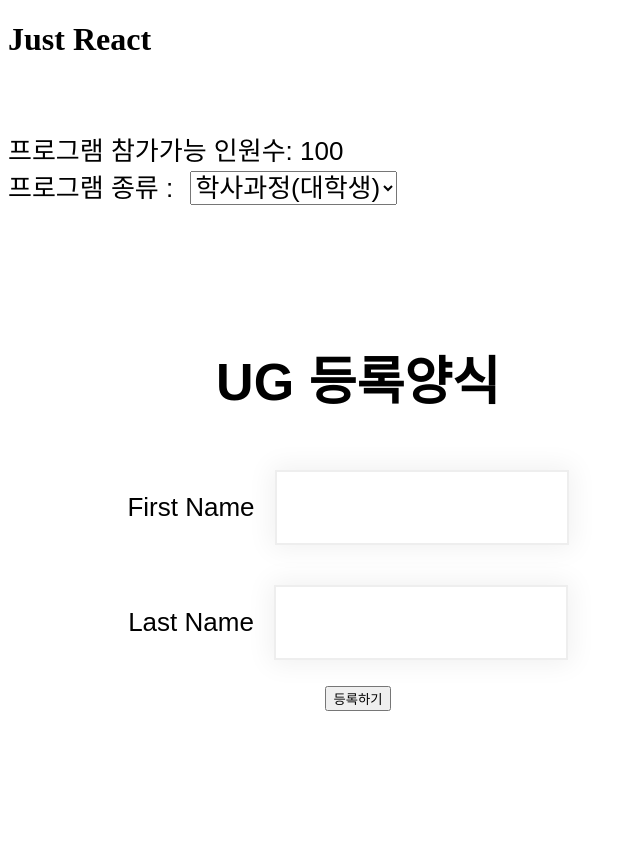
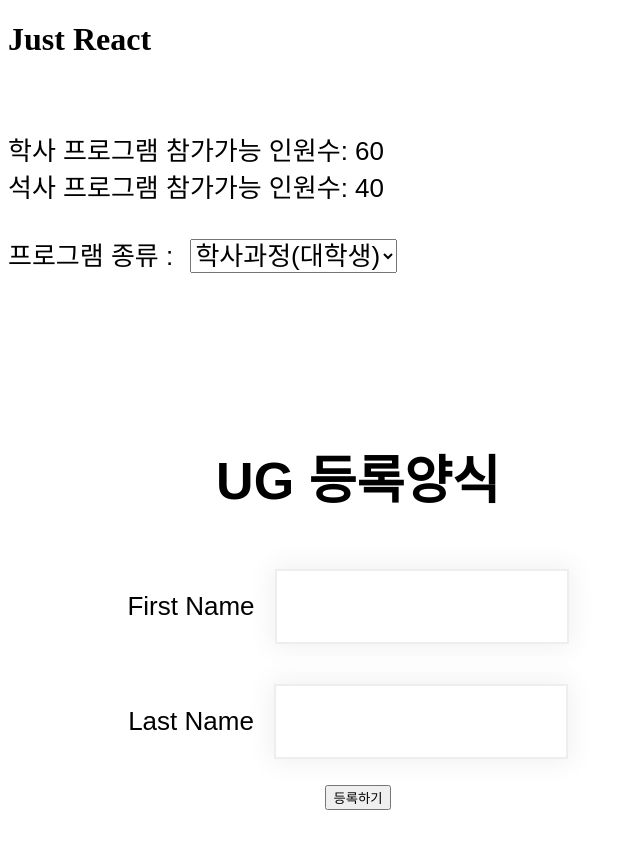
Before and after one commit to kimch321/enrollment-react-app, a React (Create React App) app: page / in a window 1280 px wide. Shown: the top 848 px of the page, without its empty margins (0-640 px from the left). Before the commit the page ends 811 px from the top, so only its background shows below. Built offline with nearby package versions, Linux system fonts and the light colour scheme.

Commit message:
props를 이용한 참가인원수 표시2 - 학사, 석사 구분

```diff
--- a/src/App.js
+++ b/src/App.js
@@ -4,29 +4,37 @@ import EnrollmentForm from "./components/EnrollmentForm";
 // EnrollmentForm이라는 폼을 return하도록 정의된 App 컴포넌트
 const App = () => {
     const [program, setProgram] = useState("UG");  // 프로그램 종류
-    const [seats, setseats] = useState(100);  // 참가가능 인원수
-    const [koName,setkoName] = useState("학사과정(대학생)")
+    const [ugSeats, setUgSeats] = useState(60);  // ug 참가가능 인원수
+    const [pgSeats, setPgSeats] = useState(40);  // pg 참가가능 인원수
     const handleChange = (e) => {
         setProgram(e.target.value);
-        console.log(e.target);
     };
-    // 참가가능 인원수를 변경하는 함수
+    // 프로그램별 참가가능 인원수를 변경하는 함수
     const setUpdateSeats = (modifySeat) => {
-        setseats(modifySeat)
+        if(program === 'UG'){
+            setUgSeats(modifySeat)
+        } else {
+            setPgSeats(modifySeat)
+        }
     };
     return (
         <div className={"App"}>
             <div className={"program"}>
-                <label>프로그램 참가가능 인원수: {seats}</label>
-                <br/>
+                <label>학사 프로그램 참가가능 인원수: {ugSeats}</label>
+                <br />
+                <label>석사 프로그램 참가가능 인원수: {pgSeats}</label>
+                <br />
+                <br />
                 <label>프로그램 종류 : </label>
                 <select className={"appDropDowns"} onChange={handleChange} value={program}>
                     <option value={"UG"}>학사과정(대학생)</option>
                     <option value={"PG"}>석사과정(대학원)</option>
                 </select>
+                <br /><br />
             </div>
             <EnrollmentForm chosenProgram={program}
-            curruntSeat={seats} setUpdateSeats={setUpdateSeats}/>
+                            curruntSeat={(program === 'UG')? ugSeats : pgSeats}
+             setUpdateSeats={setUpdateSeats}/>
         </div>
     );
 };
--- a/src/components/EnrollmentForm.js
+++ b/src/components/EnrollmentForm.js
@@ -15,7 +15,7 @@ const EnrollmentForm = (props) => {
     const handleSubmit = (e) => {
         setWelcomeMassage(`환영합니다 ${firstName} ${lastName}`);
         // props로 전달받은 함수 setUpdateSeats를 이용해서 상위 컴포넌트의 변수를 조작함
-        props.setUpdateSeats(props.curruntSeat-1); // 참여가능 인원수 감소
+            props.setUpdateSeats(props.curruntSeat-1)
         e.preventDefault(); // submit 기능 중지
     };
     return(
```
